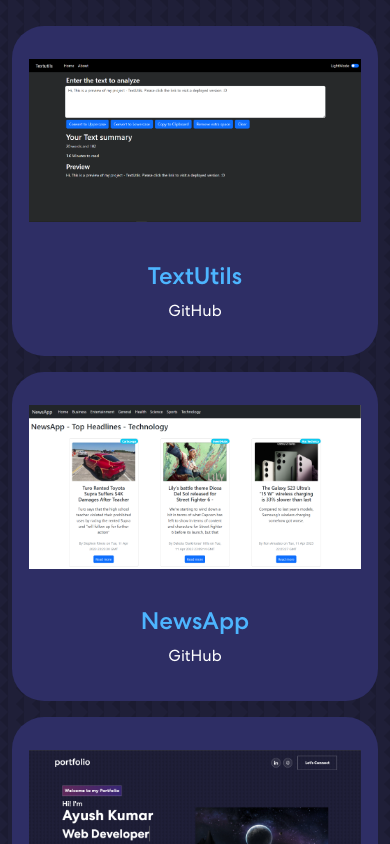
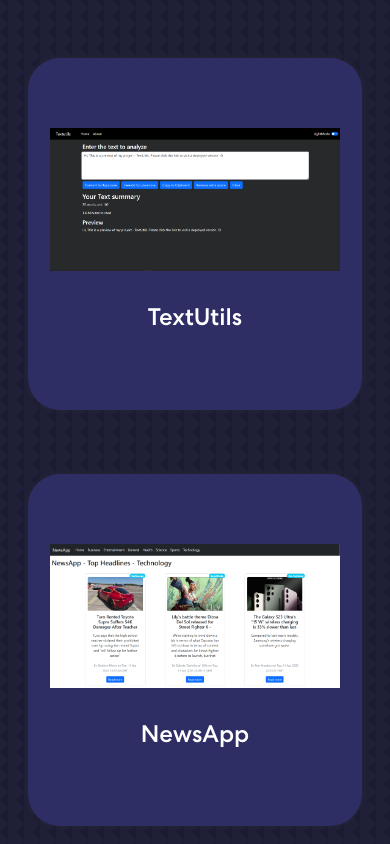
Before and after one commit to Ayush-7130/Ayush-7130.github.io, a React (Create React App) app: page / in a window 390 px wide. Shown: the part 3080-3924 px from the top of the page. Built offline with nearby package versions, Linux system fonts and the light colour scheme.

Commit message:
Flip Animation to Project Card

```diff
--- a/src/App.js
+++ b/src/App.js
@@ -5,7 +5,8 @@
 import { Banner } from './components/Banner/Banner';
 import { Scroll } from './components/Scroll/Scroll';
 import Experience from './components/Experience/Experience';
-import Project from './components/Project/Project';
+// import Project from './components/Project/Project';
+import Project from './components/Project/Project1';
 import Contact from './components/Contact/Contact';
 import Footer from './components/Footer/Footer';
 
--- /dev/null
+++ b/src/components/Project/Project1.js
@@ -0,0 +1,67 @@
+import React, { useEffect } from 'react'
+import './project1.css'
+import AOS from 'aos';
+import 'aos/dist/aos.css';
+
+import P1_Back from '../../assets/img/textUtils.png';
+import P2_Back from '../../assets/img/newsApp.png';
+import P3_Back from '../../assets/img/portfolio_front.png';
+
+const Project = () => {
+    useEffect(() => {
+        AOS.init({ duration: 400 });
+    }, []);
+
+    return (
+        <section id='project'>
+            <h5>My Recent Work</h5>
+            <h2>My Projects</h2>
+
+            <div className='container project_container'>
+                <div className='project_card' data-aos="fade-up">
+                    <div class="flip-card-inner">
+                        <div class="flip-card-front">
+                            <img src={P1_Back} alt='TextUtils'></img>
+                            <h3>TextUtils</h3>
+                        </div>
+                        <div class="flip-card-back">
+                            <h1>TextUtils</h1>
+                            <p>TextUtils is a collection of useful utilities for manipulating String objects.</p>
+                            <a href='https://github.com/Ayush-7130/TextUtils' className='btn-project'>GitHub</a>
+                        </div>
+                    </div>
+                </div>
+
+                <div className='project_card' data-aos="fade-up">
+                    <div class="flip-card-inner">
+                        <div class="flip-card-front">
+                            <img src={P2_Back} alt='NewsApp'></img>
+                            <h3>NewsApp</h3>
+                        </div>
+                        <div class="flip-card-back">
+                            <h1>NewsApp</h1>
+                            <p>Completely functional news updates app that fetches trending news from an API with React based Frontend Architecture.</p>
+                            <a href='https://github.com/Ayush-7130/TextUtils' className='btn-project'>GitHub</a>
+                        </div>
+                    </div>
+                </div>
+
+                <div className='project_card' data-aos="fade-up">
+                    <div class="flip-card-inner">
+                        <div class="flip-card-front">
+                            <img src={P3_Back} alt='Portfolio'></img>
+                            <h3>Portfolio</h3>
+                        </div>
+                        <div class="flip-card-back">
+                            <h1>Portfolio</h1>
+                            <p>Crafted a sleek and modern personal portfolio using React, showcasing my skills and accomplishments with engaging design and effortless navigation.</p>
+                        <a href='https://github.com/Ayush-7130/Ayush-7130.github.io' className='btn-project'>GitHub</a>
+                        </div>
+                    </div>
+                </div>
+            </div>
+        </section>
+    )
+}
+
+export default Project
--- /dev/null
+++ b/src/components/Project/project1.css
@@ -0,0 +1,150 @@
+:root {
+    --transition: all 400ms ease;
+    --container-width-lg: 75%;
+    --container-width-md: 85%;
+    --container-width-sm: 95%;
+
+    --color-white: #fff;
+    --color-primary: #4db5ff;
+    --color-bg: #1f1f38;
+    --color-bg-variant: #2e2e65;
+    --color-primary-variant: rgba(77, 181, 255, 0.4);
+    --color-light: rgba(255, 255, 255, 0.6);
+}
+
+#project {
+    padding-top: 6rem;
+    text-align: center;
+}
+
+.project_container {
+    padding-top: 2rem;
+    display: grid;
+    grid-template-columns: repeat(3, 1fr);
+    gap: 2.5rem;
+    width: 100%;
+    height: 25rem;
+    perspective: 800px;
+}
+
+.flip-card-inner {
+    height: 100%;
+    width: 100%;
+    position: relative;
+    transition: transform 1000ms;
+    transform-style: preserve-3d;
+}
+
+.flip-card-inner:hover {
+    transform: rotateY(180deg);
+}
+
+.flip-card-front,
+.flip-card-back {
+    height: 100%;
+    width: 100%;
+    border-radius: 2rem;
+    box-shadow: 0 0 5px 2px rgba(50, 50, 50, 0.25);
+    position: absolute;
+    backface-visibility: hidden;
+}
+
+.flip-card-front {
+    background: var(--color-bg-variant);
+    padding: 1.3rem;
+    border-radius: 2rem;
+    border: 1px solid transparent;
+    display: flex;
+    flex-direction: column;
+    justify-content: center;
+    align-items: center;
+    gap: 5rem;
+}
+
+.flip-card-back {
+    background-color: var(--color-bg);
+    background-image: url('../../assets/img/bg-texture.png');
+    /* background-color: #3a3a3a; */
+    transform: rotateY(180deg);
+    display: flex;
+    flex-direction: column;
+    justify-content: center;
+    align-items: center;
+    gap: 4rem;
+    border: 1px solid;
+    cursor: default;
+}
+
+
+@media screen and (max-width : 1200px) {
+    h3{
+        font-size: 1.5rem;
+    }
+
+    h4{
+        font-size: 0.9rem;
+    }
+
+    .project_container {
+        gap: 1.5rem;
+    }
+}
+
+@media screen and (max-width : 1024px) {
+    .project_container>div {
+        width: 90%;
+        /* padding: 2rem; */
+        margin: 0 auto;
+    }
+
+    #project{
+        padding-bottom: 1rem;
+        margin-top: 2rem;
+    }
+
+    .flip-card-back {
+        gap: 3rem;
+    }
+}
+
+@media screen and (max-width : 1000px) {
+    h4{
+        font-size: 1.2rem;
+    }
+
+    .flip-card-front {
+        gap: 2rem;
+    }
+}
+
+@media screen and (max-width : 800px) {
+    h4{
+        font-size: 1rem;
+    }
+}
+
+@media screen and (max-width : 770px) {
+    .project_container {
+        gap: 0;
+        grid-template-columns: 1fr;
+        height: 80rem;
+    }
+
+    .project_container>div {
+        width: 100%;
+        padding: 2rem 1rem;
+        margin: 0 auto;
+    }
+}
+
+@media screen and (max-width : 360px) {
+    .project_container {
+        grid-template-columns: 1fr;
+    }
+
+    .project_container>div {
+        width: 100%;
+        padding: 2rem 1rem;
+        margin: 0 auto;
+    }
+}
```
